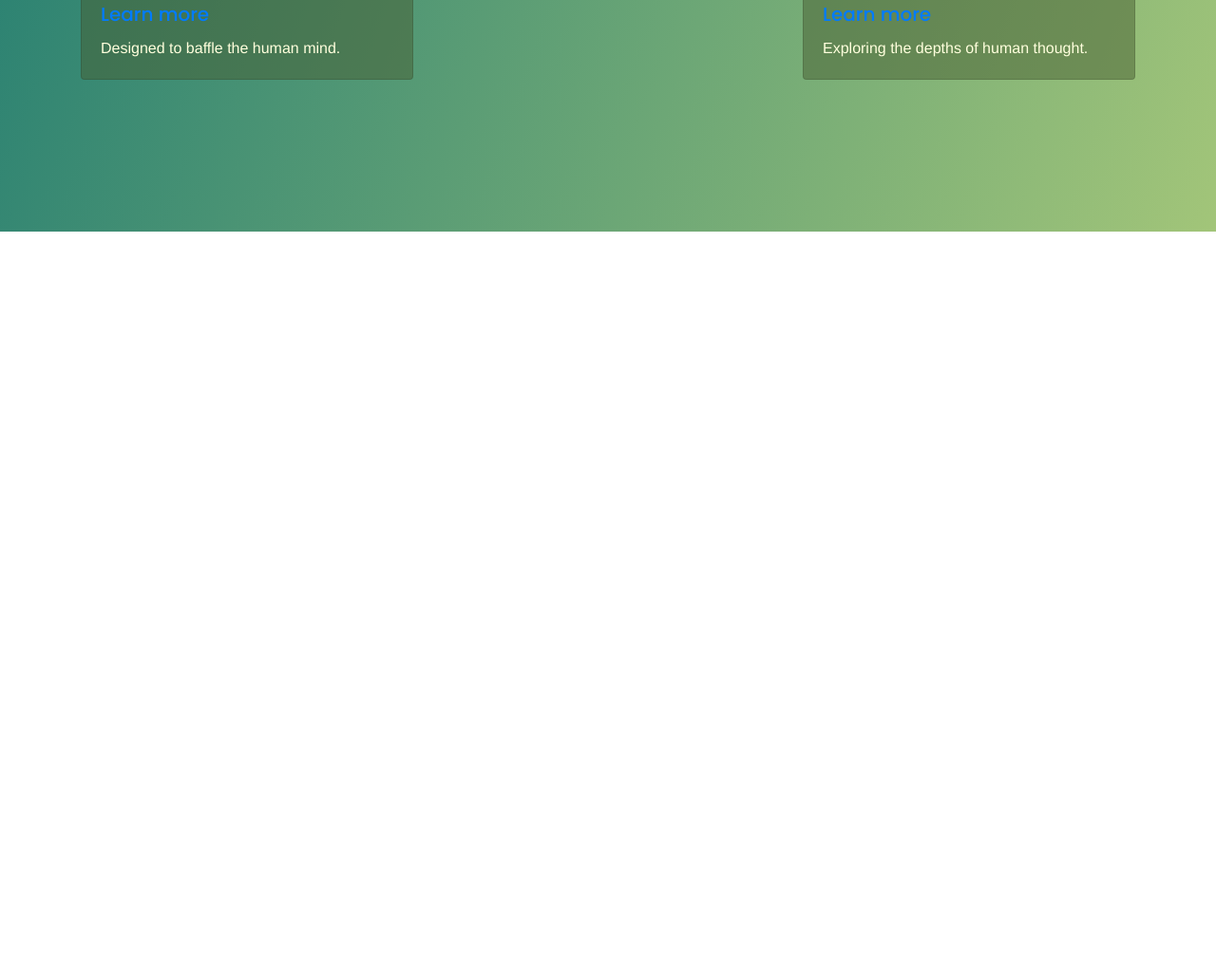
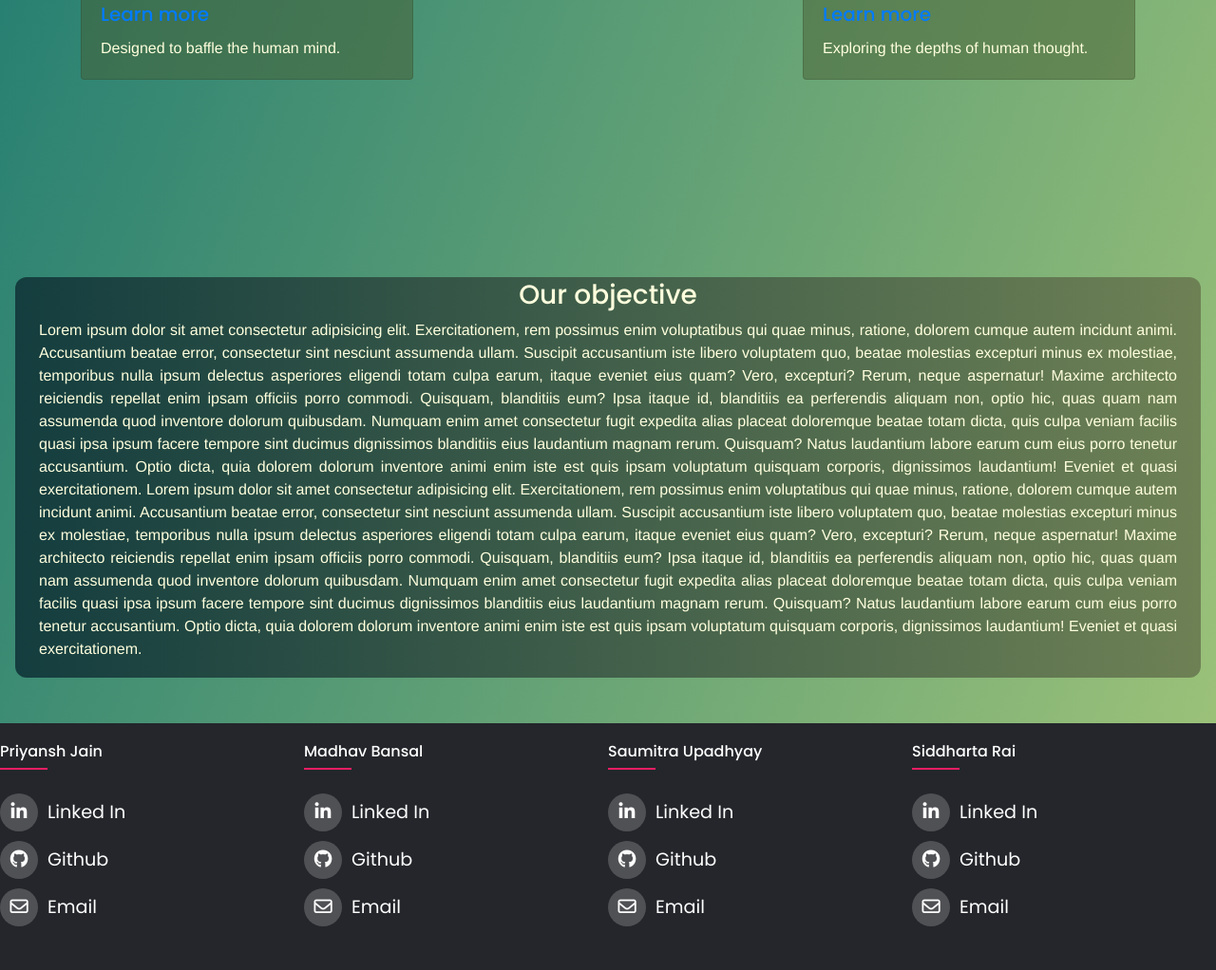
Before and after one commit to Sidd3100/EMOWELL, a plain HTML site: page index.html in a window 1280 px wide. Shown: the part 1455-2477 px from the top of the page at 95% size. Before the commit the page ends 1699 px from the top, so only its background shows below. Drawn offline with nearby package versions, Linux system fonts and the light colour scheme.

Commit message:
added footer for contact us

```diff
--- a/css/style.css
+++ b/css/style.css
@@ -141,16 +141,95 @@ li {
   font-weight: 300;
 }
 
-/* wave-section */
-/* Add styles to the Lottie animation container */
-#lottie-container {
-  width: 100%; /* Set the width as needed */
-  height: auto; /* Maintain the aspect ratio of the animation */
-  max-width: 400px; /* Set the maximum width for the animation */
-  margin: 0 auto; /* Center the container horizontally */
-  padding: 20px; /* Add padding if necessary */
-  background-color: #f5f5f5; /* Set the background color */
-  border: 2px solid #ddd; /* Add a border if desired */
+/* about-section */
+.about-section h3 {
+  text-align: center;
+}
+.about-section p {
+  text-align: justify;
+  padding: 0 10px;
+}
+.about-section {
+  background: linear-gradient(90deg, #143d3f, #6e8155);
+  color: #ffffdd;
+  margin: 3rem 1rem; /* Reduce margin for smaller screens */
+  display: flex;
+  justify-content: center;
+  align-items: center;
+  flex-wrap: wrap;
+  padding: 2px 15px;
+  border-radius: 12px;
+  animation: none; /* Initially, no animation */
+  will-change: transform; /* Improve animation performance */
 }
 
 /* You can customize these styles to match your design */
+
+.footer{
+	line-height: 1.5;
+	font-family: 'Poppins', sans-serif;
+	background-color: #24262b;
+  padding: 20px 0;
+	display: flex;
+	flex-wrap: wrap;
+}
+
+ul{
+	list-style: none;
+}
+
+.footer-col{
+   width: 25%;
+}
+.footer-col h4{
+	font-size: 1em;
+	color: #ffffff;
+	text-transform: capitalize;
+	margin-bottom: 35px;
+	font-weight: 500;
+	position: relative;
+}
+.footer-col h4::before{
+	content: '';
+	position: absolute;
+	left:0;
+	bottom: -10px;
+	background-color: #e91e63;
+	height: 2px;
+	box-sizing: border-box;
+	width: 50px;
+}
+.footer-col ul li{
+	color: white;
+}
+
+
+.footer-col .social-links a{
+	display: inline-block;
+	height: 40px;
+	width: 40px;
+	background-color: rgba(255,255,255,0.2);
+	margin:0 10px 10px 0;
+	text-align: center;
+	line-height: 40px;
+	border-radius: 50%;
+	color: #ffffff;
+	transition: all 0.5s ease;
+}
+.footer-col .social-links a:hover{
+	color: #24262b;
+	background-color: #ffffff;
+}
+
+/*responsive*/
+@media(max-width: 767px){
+  .footer-col{
+    width: 50%;
+    margin-bottom: 30px;
+}
+}
+@media(max-width: 574px){
+  .footer-col{
+    width: 100%;
+}
+}
--- a/index.html
+++ b/index.html
@@ -109,8 +109,89 @@
       </div>
     </div>
 
-    <div class="container"></div>
-    <div class="row"></div>
+    <!-- About Us -->
+    <div class="about-section">
+      <h3>Our objective</h3>
+      <p>
+        Lorem ipsum dolor sit amet consectetur adipisicing elit. Exercitationem,
+        rem possimus enim voluptatibus qui quae minus, ratione, dolorem cumque
+        autem incidunt animi. Accusantium beatae error, consectetur sint
+        nesciunt assumenda ullam. Suscipit accusantium iste libero voluptatem
+        quo, beatae molestias excepturi minus ex molestiae, temporibus nulla
+        ipsum delectus asperiores eligendi totam culpa earum, itaque eveniet
+        eius quam? Vero, excepturi? Rerum, neque aspernatur! Maxime architecto
+        reiciendis repellat enim ipsam officiis porro commodi. Quisquam,
+        blanditiis eum? Ipsa itaque id, blanditiis ea perferendis aliquam non,
+        optio hic, quas quam nam assumenda quod inventore dolorum quibusdam.
+        Numquam enim amet consectetur fugit expedita alias placeat doloremque
+        beatae totam dicta, quis culpa veniam facilis quasi ipsa ipsum facere
+        tempore sint ducimus dignissimos blanditiis eius laudantium magnam
+        rerum. Quisquam? Natus laudantium labore earum cum eius porro tenetur
+        accusantium. Optio dicta, quia dolorem dolorum inventore animi enim iste
+        est quis ipsam voluptatum quisquam corporis, dignissimos laudantium!
+        Eveniet et quasi exercitationem. Lorem ipsum dolor sit amet consectetur
+        adipisicing elit. Exercitationem, rem possimus enim voluptatibus qui
+        quae minus, ratione, dolorem cumque autem incidunt animi. Accusantium
+        beatae error, consectetur sint nesciunt assumenda ullam. Suscipit
+        accusantium iste libero voluptatem quo, beatae molestias excepturi minus
+        ex molestiae, temporibus nulla ipsum delectus asperiores eligendi totam
+        culpa earum, itaque eveniet eius quam? Vero, excepturi? Rerum, neque
+        aspernatur! Maxime architecto reiciendis repellat enim ipsam officiis
+        porro commodi. Quisquam, blanditiis eum? Ipsa itaque id, blanditiis ea
+        perferendis aliquam non, optio hic, quas quam nam assumenda quod
+        inventore dolorum quibusdam. Numquam enim amet consectetur fugit
+        expedita alias placeat doloremque beatae totam dicta, quis culpa veniam
+        facilis quasi ipsa ipsum facere tempore sint ducimus dignissimos
+        blanditiis eius laudantium magnam rerum. Quisquam? Natus laudantium
+        labore earum cum eius porro tenetur accusantium. Optio dicta, quia
+        dolorem dolorum inventore animi enim iste est quis ipsam voluptatum
+        quisquam corporis, dignissimos laudantium! Eveniet et quasi
+        exercitationem.
+      </p>
+    </div>
+
+    <footer class="footer">
+      <div class="footer-col">
+        <h4>Priyansh Jain</h4>
+        <div class="social-links">
+       <ul>
+       <li><a href="#"><i class="fa-brands fa-linkedin-in"></i></a>Linked In</li>
+       <li><a href="#"><i class="fa-brands fa-github"></i></a>Github</li>
+       <li><a href="#"><i class="fa-regular fa-envelope"></i></a>Email</li>
+       </ul>
+     </div>
+      </div>
+      <div class="footer-col">
+        <h4>Madhav Bansal</h4>
+        <div class="social-links">
+       <ul>
+         <li><a href="#"><i class="fa-brands fa-linkedin-in"></i></a>Linked In</li>
+         <li><a href="#"><i class="fa-brands fa-github"></i></a>Github</li>
+         <li><a href="#"><i class="fa-regular fa-envelope"></i></a>Email</li>
+       </ul>
+     </div>
+      </div>
+      <div class="footer-col">
+        <h4>Saumitra Upadhyay</h4>
+        <div class="social-links">
+       <ul>
+         <li><a href="#"><i class="fa-brands fa-linkedin-in"></i></a>Linked In</li>
+         <li><a href="#"><i class="fa-brands fa-github"></i></a>Github</li>
+         <li><a href="#"><i class="fa-regular fa-envelope"></i></a>Email</li>
+       </ul>
+     </div>
+      </div>
+      <div class="footer-col">
+        <h4>Siddharta Rai</h4>
+        <div class="social-links">
+       <ul>
+         <li><a href="#"><i class="fa-brands fa-linkedin-in"></i></a>Linked In</li>
+         <li><a href="#"><i class="fa-brands fa-github"></i></a>Github</li>
+         <li><a href="#"><i class="fa-regular fa-envelope"></i></a>Email</li>
+       </ul>
+     </div>
+      </div>
+</footer>
     <!-- scripts -->
     <script src="js/app.js"></script>
     <script
```
